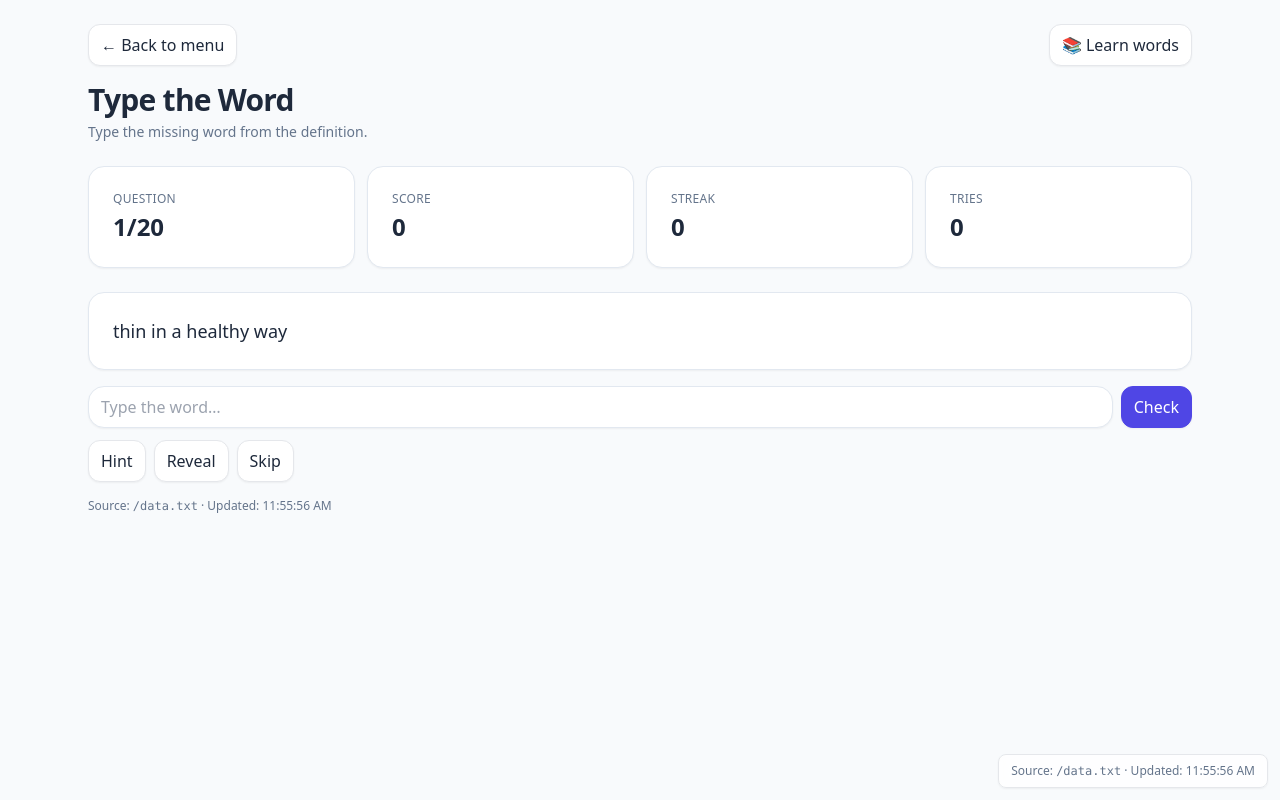
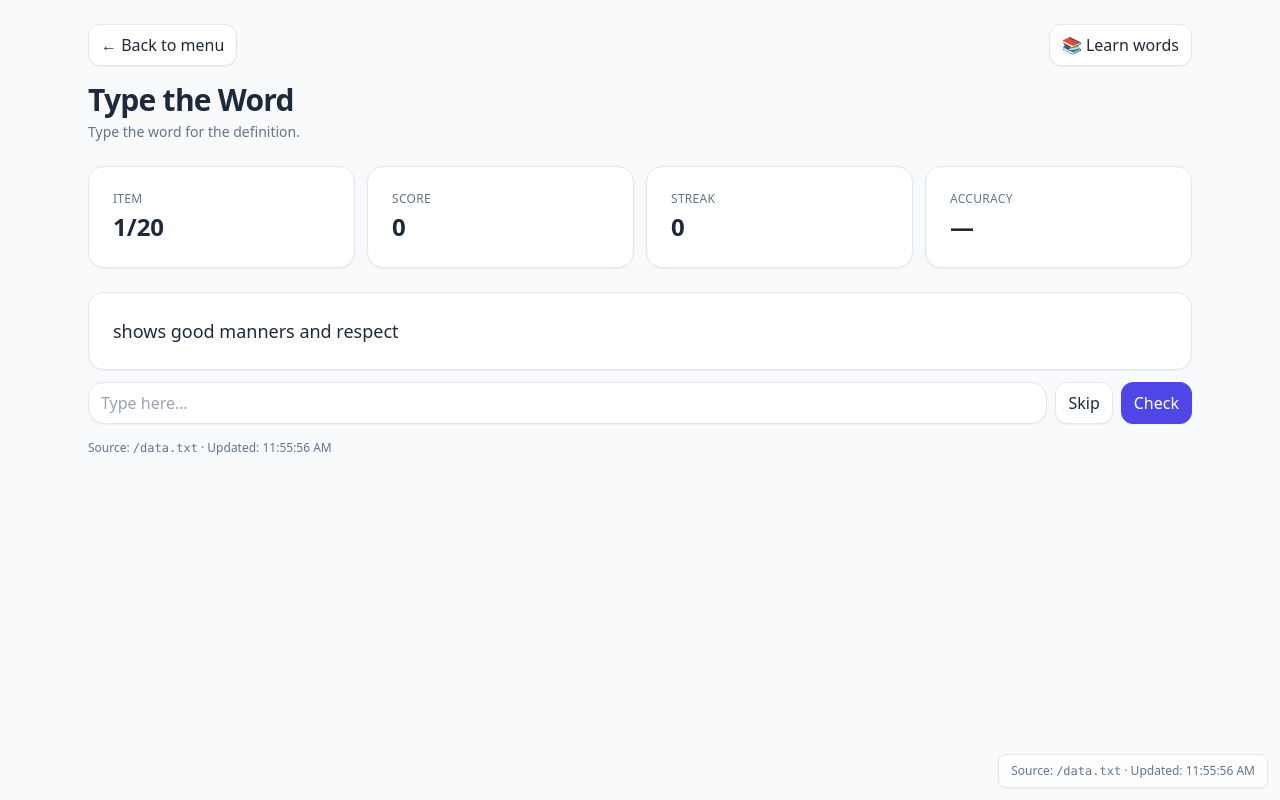
Before and after one commit to baykovaju29-bit/games, a React (Vite) app: page /type in a window 1280 px wide. Built offline with nearby package versions, Linux system fonts and the light colour scheme.

Commit message:
Update TypeTheWord.jsx

```diff
--- a/src/games/TypeTheWord.jsx
+++ b/src/games/TypeTheWord.jsx
@@ -1,61 +1,68 @@
-import React, { useMemo, useState } from "react";
+import React, { useMemo, useState, useEffect } from "react";
 import Page from "../ui/Page.jsx";
 import Stat from "../ui/Stat.jsx";
-import { shuffle } from "../utils";
+import { recordResult } from "../lib/progress";
 
-const norm = s => (s||"").toLowerCase()
-  .normalize("NFD").replace(/[\u0300-\u036f]/g,"")
-  .replace(/\s+/g," ").trim();
+export default function TypeTheWord({ pairs = [], meta }) {
+  const deck = useMemo(() => (pairs || []).filter(p => p?.term && p?.def), [pairs]);
+  const [i, setI] = useState(0);
+  const [value, setValue] = useState("");
+  const [madeMistake, setMadeMistake] = useState(false);
+  const [msg, setMsg] = useState("");
 
-export default function TypeTheWord({ pairs=[], meta }) {
-  const deck = useMemo(()=>shuffle(pairs), [pairs]);
-  const [i, setI] = useState(0);
-  const [val, setVal] = useState("");
   const [score, setScore] = useState(0);
+  const [answered, setAnswered] = useState(0);
   const [streak, setStreak] = useState(0);
-  const [tries, setTries] = useState(0);
-  const [msg, setMsg] = useState("");
-  const q = deck[i];
+  const accuracy = answered ? Math.round((score / answered) * 100) + "%" : "—";
 
-  function check(){
-    if (!q) return;
-    if (norm(val)===norm(q.term)) {
-      setScore(s=>s+1); setStreak(st=>st+1); setMsg("✅ Correct");
-      setTimeout(()=>{ setI(n=>(n+1)%deck.length); setVal(""); setTries(0); setMsg(""); }, 700);
-    } else { setStreak(0); setTries(t=>t+1); setMsg("❌ Try again"); }
+  useEffect(() => { setMadeMistake(false); setValue(""); setMsg(""); }, [i]);
+
+  if (!deck.length) return <div className="p-6">No data…</div>;
+  const item = deck[i];
+
+  function check() {
+    const correct = value.trim().toLowerCase() === item.term.trim().toLowerCase();
+    setAnswered(n => n + 1);
+    if (correct) {
+      setScore(s => s + 1);
+      setStreak(st => st + 1);
+      setMsg("✅ Correct");
+      recordResult({ term: item.term, correct: true, firstTry: !madeMistake, game: "type" });
+      setTimeout(() => setI(n => (n + 1) % deck.length), 500);
+    } else {
+      setStreak(0);
+      setMadeMistake(true);
+      setMsg("❌ Try again");
+      recordResult({ term: item.term, correct: false, firstTry: false, game: "type" });
+    }
   }
-  function hint(){ if(q){ const n=Math.min(1+tries, q.term.length); setVal(q.term.slice(0,n)); } }
 
   return (
-    <Page title="Type the Word" subtitle="Type the missing word from the definition.">
-      <div className="grid grid-cols-1 md:grid-cols-4 gap-3 mb-6">
-        <Stat label="Question" value={`${i+1}/${deck.length||0}`}/>
-        <Stat label="Score" value={score}/>
-        <Stat label="Streak" value={streak}/>
-        <Stat label="Tries" value={tries}/>
+    <Page title="Type the Word" subtitle="Type the word for the definition." right={null}>
+      <div className="grid grid-cols-4 gap-2 md:gap-3 mb-6">
+        <Stat label="Item" value={`${i + 1}/${deck.length}`} />
+        <Stat label="Score" value={score} />
+        <Stat label="Streak" value={streak} />
+        <Stat label="Accuracy" value={accuracy} />
       </div>
 
-      <div className="card card-pad text-lg mb-4">{q?.def || "—"}</div>
+      <div className="card card-pad mb-3 text-lg">{item.def}</div>
 
-      <div className="flex gap-2">
+      <div className="flex flex-col sm:flex-row gap-2 sm:items-center">
         <input
-          value={val}
-          onChange={e=>setVal(e.target.value)}
-          onKeyDown={e=>e.key==="Enter" && check()}
-          placeholder="Type the word…"
           className="flex-1 card px-3 py-2 outline-none"
+          placeholder="Type here…"
+          value={value}
+          onChange={e => setValue(e.target.value)}
+          onKeyDown={e => e.key === "Enter" && check()}
         />
-        <button onClick={check} className="btn btn-primary">Check</button>
+        <div className="flex gap-2">
+          <button className="btn" onClick={() => setI(n => (n + 1) % deck.length)}>Skip</button>
+          <button className="btn btn-primary" onClick={check} disabled={!value.trim()}>Check</button>
+        </div>
       </div>
 
-      <div className="flex gap-2 mt-3">
-        <button onClick={hint} className="btn">Hint</button>
-        <button onClick={()=>setVal(q?.term||"")} className="btn">Reveal</button>
-        <button onClick={()=>{ setI(n=>(n+1)%deck.length); setVal(""); setTries(0); setMsg(""); }} className="btn">Skip</button>
-      </div>
-
-      {msg && <div className="text-center mt-3 sub">{msg}</div>}
-
+      {msg && <div className="text-center mt-2 sub">{msg}</div>}
       <div className="mt-4">{meta}</div>
     </Page>
   );
```
